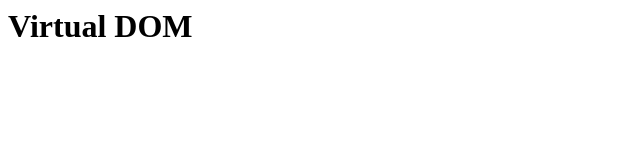
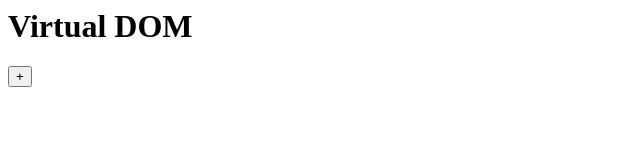
Before and after one commit to the-code-genin/frontend-app-boiler-plate, a website built with webpack: page index.html in a window 1280 px wide. Shown: the full height of the page, 0-640 px from the left. Built offline with nearby package versions, Linux system fonts and the light colour scheme.

Commit message:
Implemented UI

```diff
--- a/index.html
+++ b/index.html
@@ -6,6 +6,12 @@
 
     <body>
         <h1>Virtual DOM</h1>
+
+        <div id="list_app">
+            <div id="content"></div>
+            <button id="add-button">+</button>
+        </div>
+
         <script type="text/javascript" src="./dist/index.js"></script>
     </body>
 </html>
```
